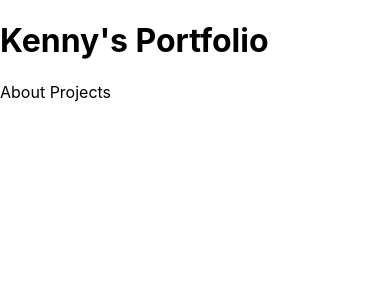
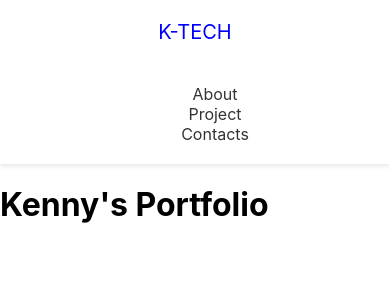
Before and after one commit to K-Tech19/portfolio, a Next.js app: page / in a window 390 px wide. Shown: the top 300 px of the page. Built offline with nearby package versions, Linux system fonts and the light colour scheme.

Commit message:
header and footer set up

```diff
--- /dev/null
+++ b/components/Header.js
@@ -0,0 +1,41 @@
+import Link from 'next/link'
+import styles from '@/styles/Header.module.css'
+
+
+export default function Header() {
+    return (
+
+        <header className={styles.header}>
+            <div className={styles.logo}>
+
+                <Link href='/'>
+                    <a> K-Tech </a>
+                </Link>
+            </div>
+
+            <nav>
+                <ul>
+                    <li>
+                        <Link href='/about'>
+                            <a>About</a>
+                        </Link>
+                    </li>
+                    <li>
+                        <Link href='/projects'>
+                            <a>Project</a>
+                        </Link>
+                    </li>
+                    <li>
+                        <Link href='/contact'>
+                            <a>Contacts</a>
+                        </Link>
+                    </li>
+
+                </ul>
+
+            </nav>
+
+
+    </header>
+    )
+}
--- a/pages/about.js
+++ b/pages/about.js
@@ -1,12 +1,10 @@
 import Link from 'next/Link'
-
+import Header from '@/components/Header'
 
 export default function AboutPage() {
     return (
         <div>
-            <Link href='/'>
-            <a>Home</a>
-            </Link>
+            <Header/>
 
             <h2>About</h2>
             <p>Hello, my name is Kenny and I am a full-stack developer who enjoys solving tough problems and breaking them down into easily programmable solutions. My previous job was in banking where I spent the last 5 years building trust with my clients and furthering my communication skills, which I am confident I can bring to any role.</p>
--- a/pages/index.js
+++ b/pages/index.js
@@ -1,23 +1,16 @@
 // import Layout from '../components/Layout'
 import Link from 'next/link'
-import Projects from 'pages/projects'
+import Header from '@/components/Header'
+
 
 
 export default function Home() {
   return (
       <div>
 
+       <Header />
         <h1>Kenny's Portfolio</h1>
 
-        <Link href='/about' >
-        <a> About </a>
-
-        </Link>
-
-        <Link href='/projects' >
-        <a> Projects </a>
-
-        </Link>
 
 
 
--- a/pages/projects.js
+++ b/pages/projects.js
@@ -1,4 +1,5 @@
 import Link from 'next/Link'
+import Header from '@/components/Header'
 
 
 export default function ProjectPage() {
@@ -11,16 +12,16 @@ export default function ProjectPage() {
 
 
         <div>
-            <Link href='/'>
-                <a>Home</a>
-            </Link>
+
+            <Header/>
+
 
             <h2> Projects </h2>
             <h3>Black Star Anime</h3>
             <p>This is a fullstack application that assists anime watchers keep track of their favorite anime show and movies.</p>
             <button>Click Here </button>
             <a href="https://black-star-anime.herokuapp.com/auth/login">Live Site </a>
-            <a href="">GitHub </a>
+            <a href="https://github.com/K-Tech19/black_star">GitHub </a>
         </div>
     )
 }
--- /dev/null
+++ b/styles/Header.module.css
@@ -0,0 +1,56 @@
+.header {
+    display: flex;
+    justify-content: space-between;
+    align-items: center;
+    background: #fff;
+    color: #333;
+    height: 60px;
+    padding: 0 30px;
+    box-shadow: 0 2px 5px rgba(0, 0, 0, 0.1);
+  }
+
+  .header a {
+    color: #333;
+    margin-right: 20px;
+  }
+
+  .header a:hover {
+    color: #000;
+  }
+  .header ul {
+    display: flex;
+    align-items: center;
+    justify-content: center;
+    list-style: none;
+  }
+
+  .logo {
+    color: blue;
+    font-size: 20px;
+    text-transform: uppercase;
+  }
+
+  .logo a {
+    color: blue;
+  }
+
+  @media (max-width: 768px) {
+    .header {
+      flex-direction: column;
+      height: auto;
+    }
+
+    .header ul {
+      margin: 20px 0;
+      flex-direction: column;
+      text-align: center;
+    }
+
+    .header a {
+      margin-right: 0;
+    }
+
+    .logo {
+      margin: 20px 0;
+    }
+  }
```
Also changed, not shown: components/Footer.js (added, +36 -0 lines), styles/Footer.module.css (added, +8 -0 lines), 1 other file (tests, documents, lock files or other folders).
